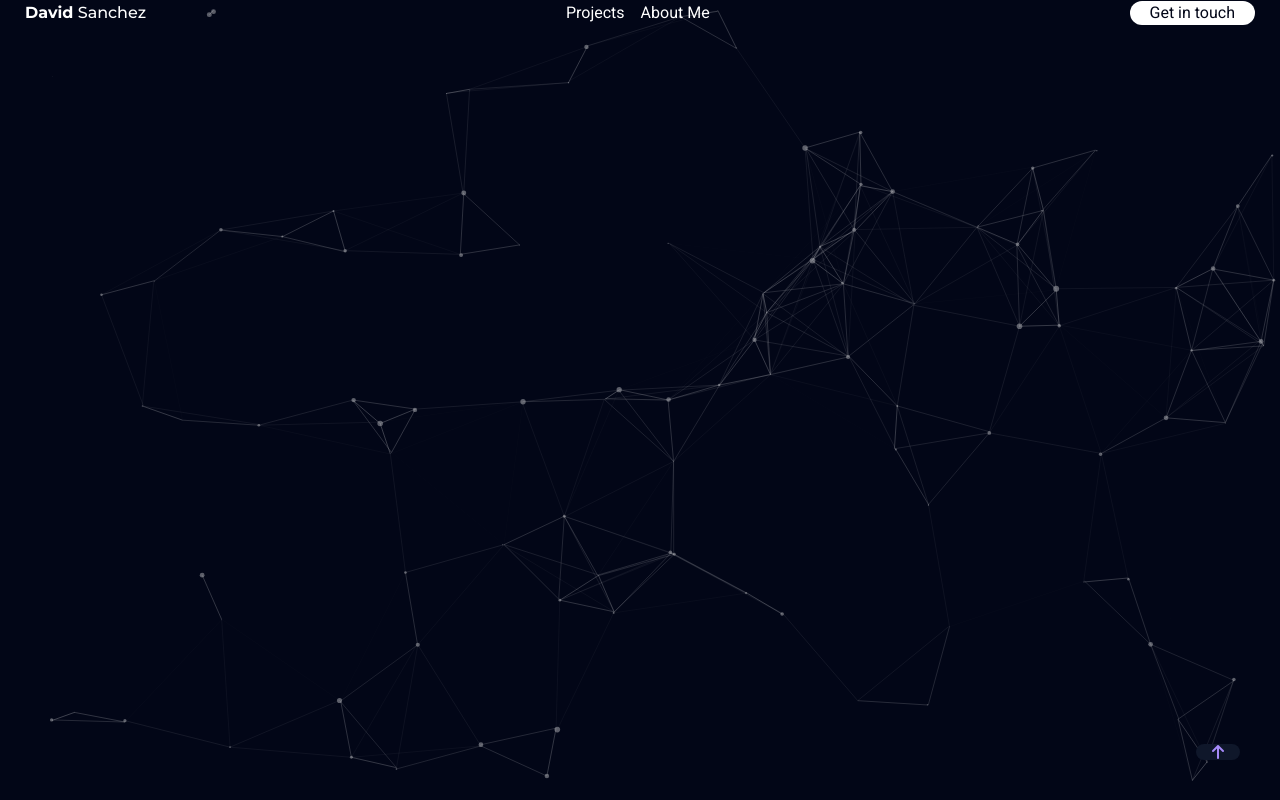
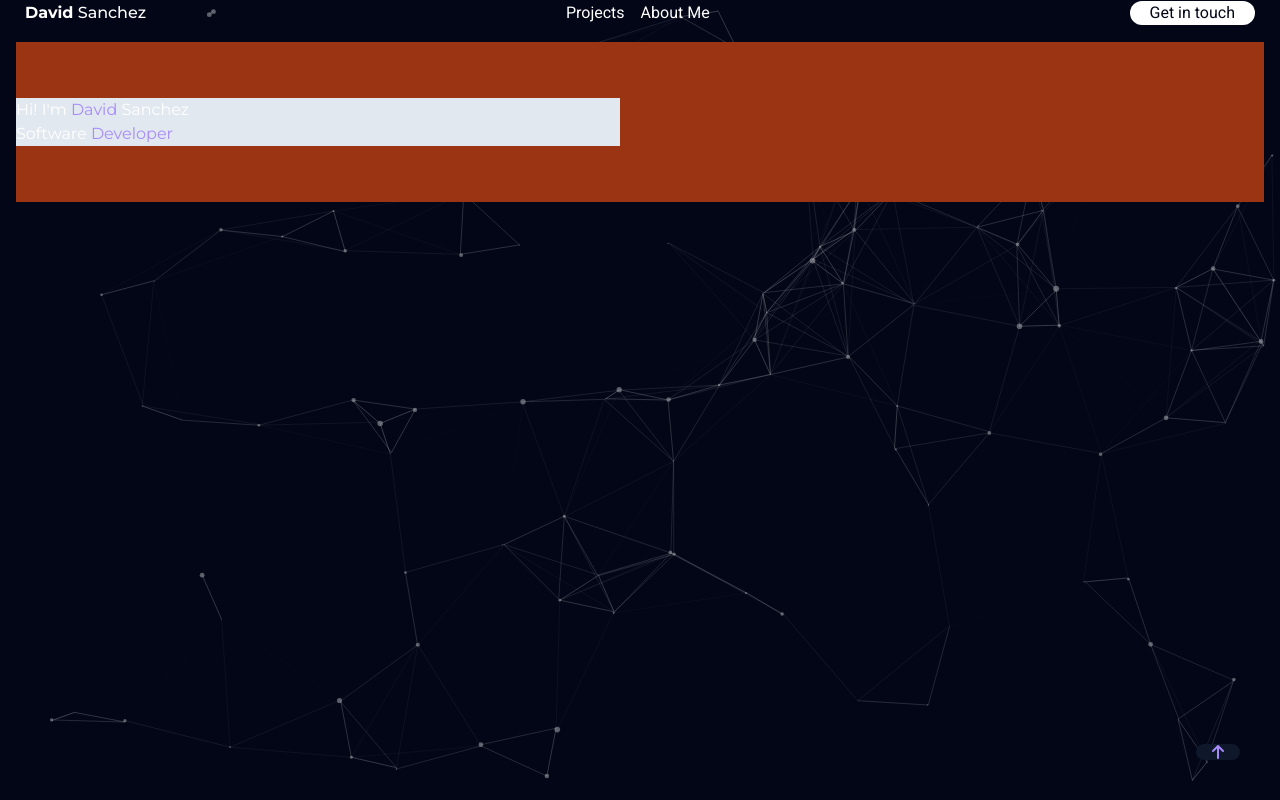
Before and after one commit to Davsan88/Davsan88.github.io, a SvelteKit app: page / in a window 1280 px wide. Built offline with nearby package versions, Linux system fonts and the light colour scheme.

Commit message:
Update Main.svelte

```diff
--- a/src/components/Main.svelte
+++ b/src/components/Main.svelte
@@ -3,8 +3,11 @@
 </script>
 
 <main class="flex flex-col flex-1 p-4">
-    <section id="introPage" class="grid grid-cols-1 lg:grid-cols-2 gap-10 py-8 sm:py-14">
-        <div class="flex flex-col lg:justify-center text-center lg:text-left gap-6 md:gap-8 lg:gap-10"></div>
+    <section id="introPage" class="grid grid-cols-1 lg:grid-cols-2 gap-10 py-8 sm:py-14 bg-orange-800">
+        <div class="flex flex-col lg:justify-center text-center lg:text-left gap-6 md:gap-8 lg:gap-10 bg-slate-200 ">
+            <h2>Hi! I'm <span class="montserrat text-violet-400">David</span> Sanchez <br/>Software <span class="montserrat text-violet-400">Developer</span>
+            </h2>
+        </div>
 
     </section>
 </main>
```
